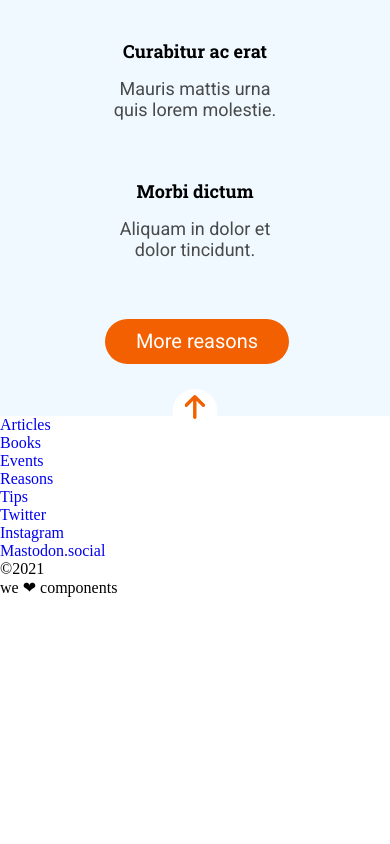
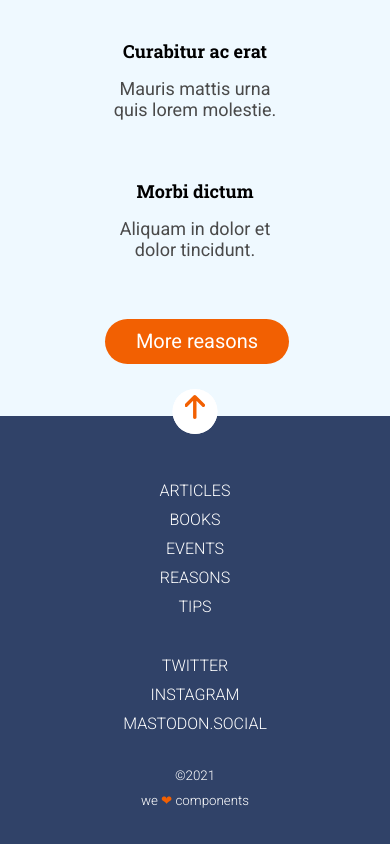
Before and after one commit to albavidalm/Anonymous-Proxy, a website: page src/html/index.html in a window 390 px wide. Shown: the part 1152-1996 px from the top of the page. Before the commit the page ends 1895 px from the top, so only its background shows below. Drawn offline with nearby package versions, Linux system fonts and the light colour scheme; files that its build step writes are made by us from their sources; files whose address does not match are found by name.

Commit message:
Mobile first

```diff
--- a/src/html/index.html
+++ b/src/html/index.html
@@ -18,12 +18,16 @@
 
   <main>
 
-    <section class="hero">
+    <section class="hero" id="top-page">
+
       <h1 class="hero__title">Anonimous Proxy</h1>
       <h3 class="hero__claim">In hac habitasse platea dictumst.</h3>
+
       <div class="circle-scroll">
-        <a class="scroll-down__link" href="http://adalab.es" target="_blank" alt="Arrow down" title="Go to 3 reasons to purchase"><img class="scroll-down__img" src="./assets/images/ico-scroll-down.svg" alt="Down arrow" title="Down arrow"></a>
+        <a class="scroll-down__link" href="#3reasons" alt="Arrow down" title="Go to 3 reasons to purchase"><img class="scroll-down__img" src="./assets/images/ico-scroll-down.svg" alt="Down arrow" title="Down arrow"></a>
       </div>
+
+
     </section>
 
     <section class="looking">
--- a/src/html/partials/action.html
+++ b/src/html/partials/action.html
@@ -1,4 +1,4 @@
-<section class="action">
+<section class="action" id="3reasons">
   <h2 class="action__title">3 Reasons To Purchase</h2>
 
   <div class="reasons-container">
@@ -22,7 +22,7 @@
 
 
     <div class="reasons circle-scroll-up">
-      <a class="scroll-down__link" href="http://adalab.es" target="_blank" alt="Arrow down" title="Go to 3 reasons to purchase"><img class="scroll-down__img" src="./assets/images/ico-arrow.svg" alt="Down arrow" title="Down arrow"></a>
+      <a class="scroll-down__link" href="#top-page" alt="Arrow up" title="Go to top"><img class="scroll-down__img" src="./assets/images/ico-arrow.svg" alt="Up arrow" title="Up arrow"></a>
     </div>
 
   </div>
--- a/src/html/partials/footer.html
+++ b/src/html/partials/footer.html
@@ -1,30 +1,35 @@
-<footer>
-  <nav>
-    <ul>
-      <li>
-        <a href="http://adalab.es/" alt="Articles" title="Articles" target="_blank">Articles</a>
+<footer class="footer">
+  <aside>
+    <ul class="footer__aside">
+      <li class="footer__aside--related">
+        <a class="footer__aside--link" href="http://adalab.es/" alt="Articles" title="Articles" target="_blank">Articles</a>
       </li>
-      <li>
-        <a href="http://adalab.es/" alt="Books" title="Books" target="_blank">Books</a>
+      <li class="footer__aside--related">
+        <a class="footer__aside--link" href="http://adalab.es/" alt="Books" title="Books" target="_blank">Books</a>
       </li>
-      <li>
-        <a href="http://adalab.es/" alt="Events" title="Events" target="_blank">Events</a>
+      <li class="footer__aside--related">
+        <a class="footer__aside--link" href="http://adalab.es/" alt="Events" title="Events" target="_blank">Events</a>
       </li>
-      <li>
-        <a href="http://adalab.es/" alt="Reasons" title="Reasons" target="_blank">Reasons</a>
+      <li class="footer__aside--related">
+        <a class="footer__aside--link" href="http://adalab.es/" alt="Reasons" title="Reasons" target="_blank">Reasons</a>
       </li>
-      <li>
-        <a href="http://adalab.es/" alt="Tips" title="Tips" target="_blank">Tips</a>
+      <li class="footer__aside--related">
+        <a class="footer__aside--link" href="http://adalab.es/" alt="Tips" title="Tips" target="_blank">Tips</a>
       </li>
     </ul>
-  </nav>
+  </aside>
+
   <nav>
-    <ul>
-      <li><a href="http://adalab.es/" alt="Twitter" title="Twitter" target="_blank">Twitter</a></li>
-      <li><a href="http://adalab.es/" alt="Instagram" title="Instagram" target="_blank">Instagram</a></li>
-      <li><a href="http://adalab.es/" alt="Mastodon" title="Mastodon.social" target="_blank">Mastodon.social</a></li>
+    <ul class="footer__social">
+      <li class="footer__social--rrss"><a class="footer__social--link" href="http://adalab.es/" alt="Twitter" title="Twitter" target="_blank">Twitter</a></li>
+      <li class="footer__social--rrss"><a class="footer__social--link" href="http://adalab.es/" alt="Instagram" title="Instagram" target="_blank">Instagram</a></li>
+      <li class="footer__social--rrss"><a class="footer__social--link" href="http://adalab.es/" alt="Mastodon" title="Mastodon.social" target="_blank">Mastodon.social</a></li>
     </ul>
   </nav>
-  <div>&copy2021</div>
-  <div>we <span>&#x2764;</span> components</div>
+
+  <section class="footer__copy">
+    <small class="footer__copy--right">&copy2021</small>
+    <small class="footer__copy--claim">we <span class="footer__copy--heart">&#x2764;</span> components</small>
+  </section>
+
 </footer>
--- a/src/scss/core/_scrollbutton.scss
+++ b/src/scss/core/_scrollbutton.scss
@@ -1,7 +1,21 @@
-.circle-scroll {
+/* .circle-scroll {
   width: 45px;
   height: 45px;
   background-color: white;
   border-radius: 50%;
+}*/
+
+.scroll-down__link {
+  display: block;
+  height: 45px;
+  width: 45px;
+  background-color: white;
+  border-radius: 50%;
+  color: $orange;
   line-height: 50px;
+  &:hover {
+    background-color: $burger-background-color;
+    transform: scale(1.2);
+    transition: all 0.3s ease 0.1s;
+  }
 }
--- a/src/scss/layout/_action.scss
+++ b/src/scss/layout/_action.scss
@@ -4,12 +4,15 @@
   max-height: 624px;
   text-align: center;
   &__title {
+    width: 100%;
     font-family: $second-font;
     font-weight: bold;
     font-size: 24px;
     text-align: center;
     padding-top: 30px;
     padding-bottom: 45px;
+    padding-left: 15px;
+    padding-right: 15px;
   }
 }
 
--- a/src/scss/layout/_footer.scss
+++ b/src/scss/layout/_footer.scss
@@ -0,0 +1,43 @@
+.footer {
+  background-color: $dark-blue-background;
+  height: 100%;
+  width: 100%;
+  padding-top: 60px;
+  padding-bottom: 45px;
+  color: white;
+  font-family: $main-font;
+  font-weight: lighter;
+  display: flex;
+  flex-direction: column;
+  text-align: center;
+  align-content: space-between;
+}
+
+.footer__aside,
+.footer__social {
+  padding-bottom: 30px;
+}
+
+.footer__aside--related,
+.footer__social--rrss {
+  padding: 5px;
+}
+
+.footer__aside--link,
+.footer__social--link {
+  color: white;
+  text-transform: uppercase;
+  &:hover {
+    color: $orange;
+  }
+}
+.footer__copy--heart {
+  color: $orange;
+}
+
+.footer__copy {
+  height: 40px;
+  display: flex;
+  flex-direction: column;
+  justify-content: space-between;
+}
--- a/src/scss/pages/_index.scss
+++ b/src/scss/pages/_index.scss
@@ -54,7 +54,7 @@
     color: $brown-text;
     padding-bottom: 30px;
   }
-  &__go {
+  &__link {
     display: block;
     height: 45px;
     width: 76px;
@@ -69,7 +69,7 @@
     border: 2px $orange solid;
     &:hover {
       background-color: $orange;
-      color: $orange;
+      color: white;
       transform: scale(1.2);
       transition: all 0.3s ease 0.1s;
     }
```
